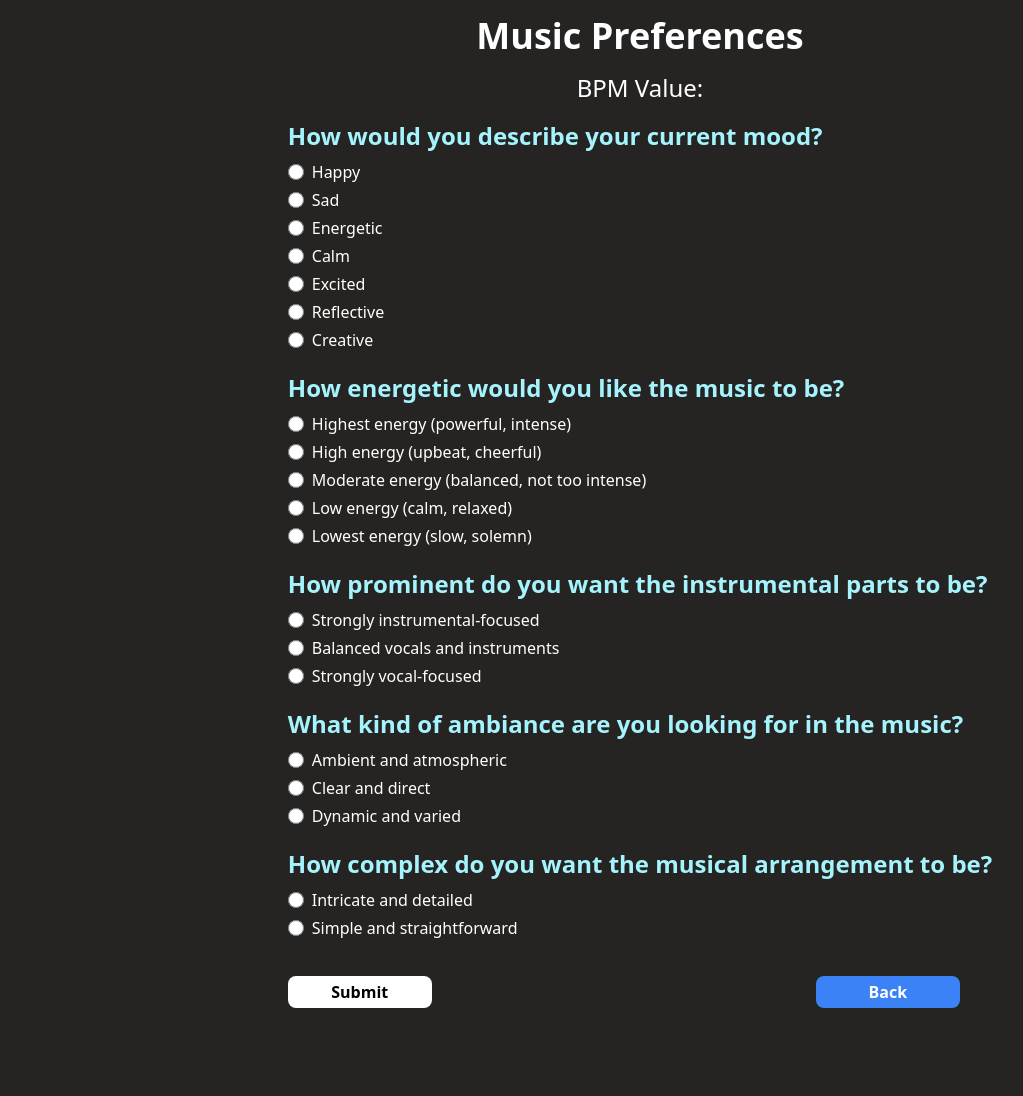
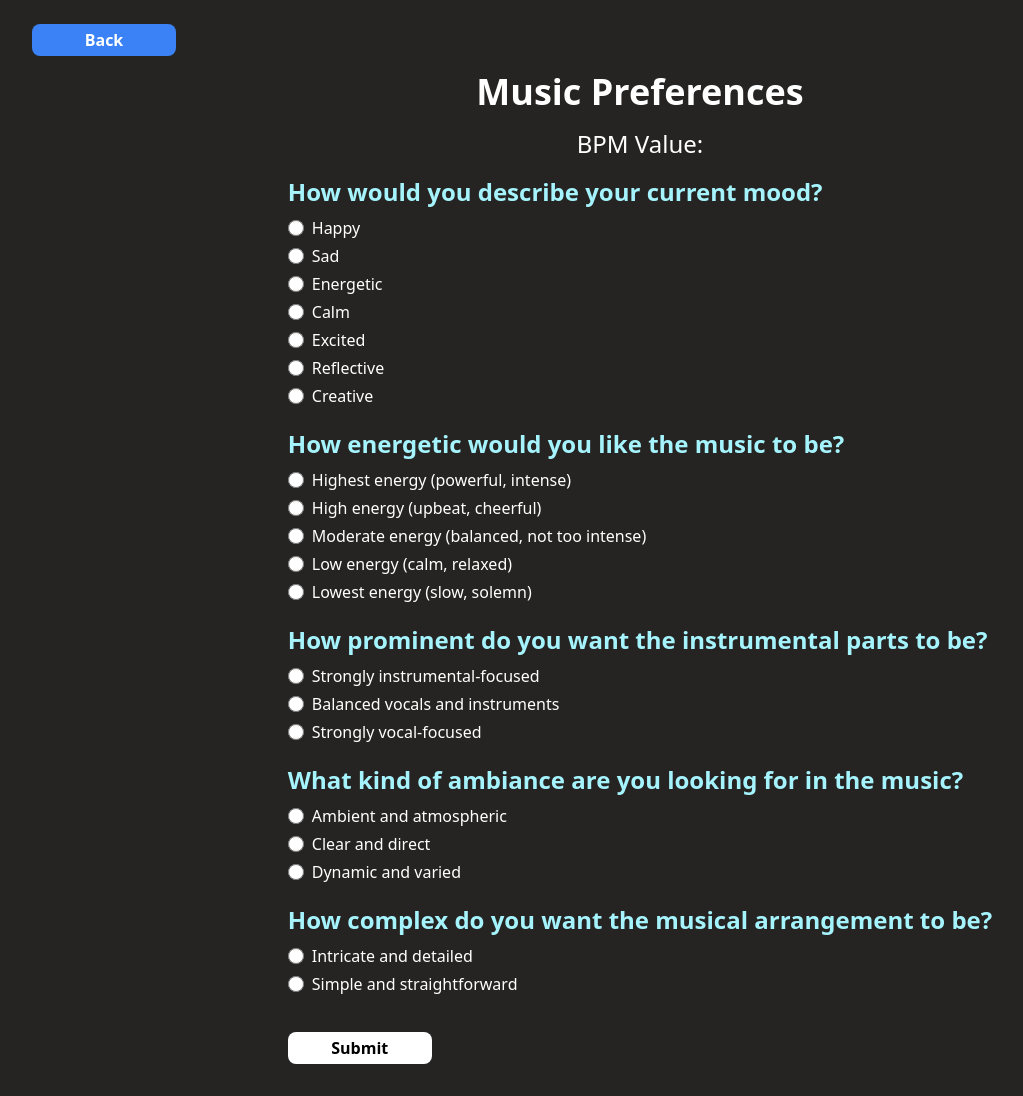
Before and after one commit to ColinWu0403/heartBPMusic, a Vue app in the folder client/: page /questions in a window 1280 px wide. Shown: the whole page, without its empty margins (0-1023 px from the left). Before the commit the page ends 1040 px from the top, so only its background shows below. Built offline with nearby package versions, Linux system fonts and the light colour scheme; no server answers.

Commit message:
Fixed CORS request issues

```diff
--- a/client/src/components/SongCard.vue
+++ b/client/src/components/SongCard.vue
@@ -2,7 +2,7 @@
   <div class="song-detail-card p-8 bg-white rounded shadow-md flex flex-row">
     <div class="min-w-[500px] mr-8">
       <h2 class="text-3xl font-bold">{{ song.name }}</h2>
-      <p class="text-lg">{{ song.artists }}</p>
+      <p class="text-lg font-medium">{{ song.artists }}</p>
       <p class="text-md"><span class="font-bold">BPM:</span> {{ song.bpm }}</p>
       <p class="text-md"><span class="font-bold">Genres:</span> {{ song.genre }}</p>
       <p class="text-md"><span class="font-bold">Key:</span> {{ getKey(song.key) }}</p>
@@ -18,17 +18,19 @@
         <p class="text-md"><span class="font-bold">Mode:</span> {{ song.mode }}</p>
         <p class="text-md"><span class="font-bold">Valence:</span> {{ song.valence }}</p>
       </div>
-      <button
-        class="inline-flex w-36 h-8 bg-blue-500 overflow-hidden rounded-lg p-[1px] items-center justify-center mt-4 hover:bg-blue-300 text-white hover:text-black transition-all duration-150 ease-in font-bold"
-      >
-        <router-link to="/questions">Back</router-link>
-      </button>
+      <router-link to="/questions">
+        <button
+          class="inline-flex w-36 h-8 bg-blue-500 overflow-hidden rounded-lg p-[1px] items-center justify-center mt-4 hover:bg-blue-300 text-white hover:text-black transition-all duration-150 ease-in font-bold"
+        >
+          Back
+        </button>
+      </router-link>
     </div>
     <div class="min-w-[460px] flex justify-center items-center w-40 h-90">
       <iframe
         :src="getAlbumCoverUrl(song.uri)"
-        width="460"
-        height="420"
+        width="480"
+        height="440"
         allowtransparency="true"
       ></iframe>
     </div>
--- a/client/src/views/QuestionsPage.vue
+++ b/client/src/views/QuestionsPage.vue
@@ -1,4 +1,11 @@
 <template>
+  <router-link to="/bpm">
+    <button
+      class="relative top-0 ml-8 mt-6 w-36 h-8 bg-blue-500 overflow-hidden rounded-lg p-[1px] items-center justify-center hover:bg-blue-300 text-white hover:text-black transition-all duration-150 ease-in font-bold"
+    >
+      Back
+    </button>
+  </router-link>
   <div class="flex flex-col items-center justify-center h-full py-4">
     <h1 class="text-white text-4xl font-bold mb-4">Music Preferences</h1>
     <p class="text-white text-2xl text-center mb-4">BPM Value: {{ bpm }}</p>
@@ -23,13 +30,7 @@
       >
         Submit
       </button>
-      <button
-        class="inline-flex w-36 h-8 bg-blue-500 overflow-hidden rounded-lg p-[1px] items-center justify-center mt-4 hover:bg-blue-300 text-white hover:text-black transition-all duration-150 ease-in font-bold"
-      >
-        <router-link to="/bpm">Back</router-link>
-      </button>
     </form>
-
   </div>
 </template>
 
```
Also changed, not shown: 2 other files (tests, documents, lock files or other folders).
